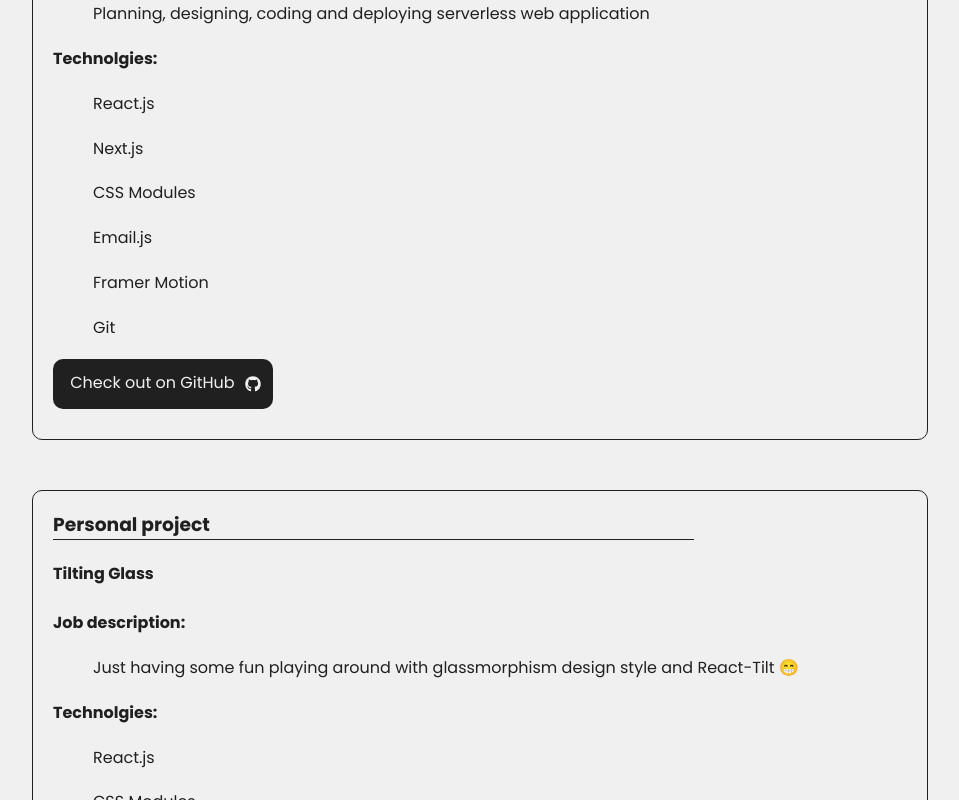
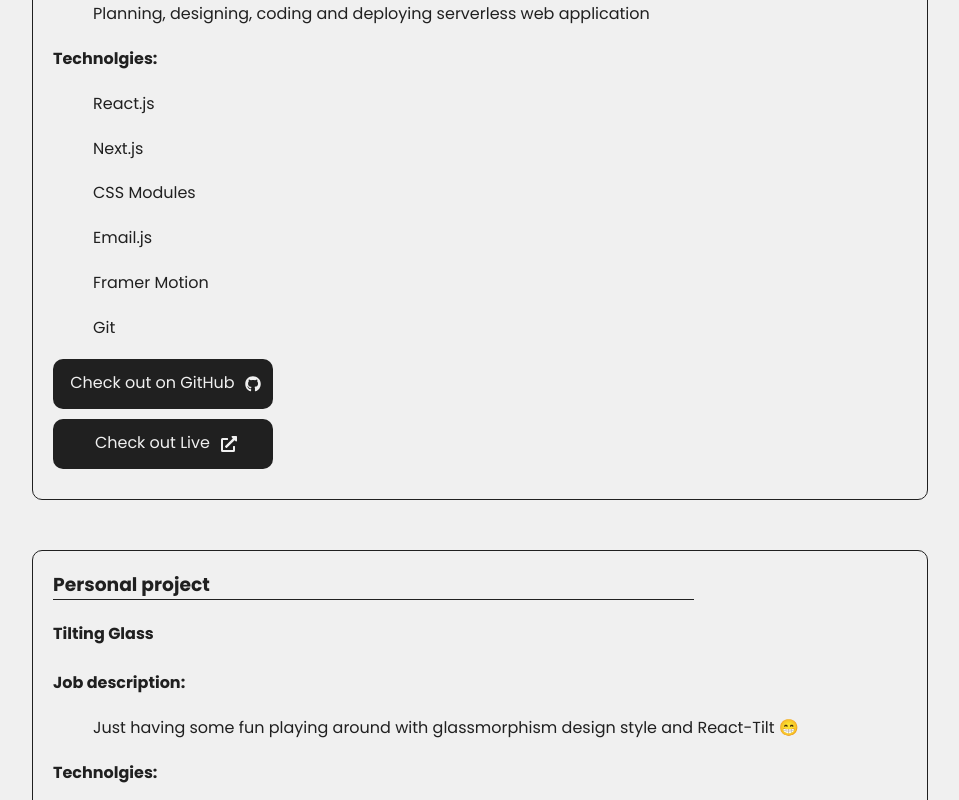
Before and after one commit to unizdmate/portfolio-redesign, a Next.js app: page /projects in a window 1280 px wide. Shown: the part 2150-2950 px from the top of the page, without its empty margins (160-1119 px from the left). Built offline with nearby package versions, Linux system fonts and the light colour scheme; no server answers.

Commit message:
added links for deployed projects and assigned them to btns

```diff
--- a/components/SingleProject.js
+++ b/components/SingleProject.js
@@ -1,9 +1,18 @@
 import styles from "../styles/SingleProject.module.css";
 import { FontAwesomeIcon } from "@fortawesome/react-fontawesome";
 import { faGithub } from "@fortawesome/free-brands-svg-icons";
+import { faExternalLinkAlt, faGlobe } from "@fortawesome/free-solid-svg-icons";
 
 const SingleProject = ({ project }) => {
-  const { id, employer, client, jobDescription, techStack, url } = project;
+  const {
+    id,
+    employer,
+    client,
+    jobDescription,
+    techStack,
+    gitUrl,
+    webUrl,
+  } = project;
 
   return (
     <article className={styles.single__project}>
@@ -33,11 +42,11 @@ const SingleProject = ({ project }) => {
         ))}
       </section>
 
-      {url ? (
+      {gitUrl ? (
         <div className={styles.btn__container}>
           <a
             className={styles.single__project__icon}
-            href={url}
+            href={gitUrl}
             target="_blank"
             rel="noopener noreferrer"
           >
@@ -48,6 +57,21 @@ const SingleProject = ({ project }) => {
           </a>
         </div>
       ) : null}
+      {webUrl ? (
+        <div className={styles.btn__container}>
+          <a
+            className={styles.single__project__icon}
+            href={webUrl}
+            target="_blank"
+            rel="noopener noreferrer"
+          >
+            <p>Check out Live</p>
+            <div className={styles.single__project__icon__container}>
+              <FontAwesomeIcon icon={faExternalLinkAlt} />
+            </div>
+          </a>
+        </div>
+      ) : null}
     </article>
   );
 };
--- a/data/projects.js
+++ b/data/projects.js
@@ -38,7 +38,7 @@ export const projects = [
       "Yoga GraphQL Server",
       "Prisma",
     ],
-    url: "https://github.com/unizdmate/dog-shelter-app",
+    gitUrl: "https://github.com/unizdmate/dog-shelter-app",
   },
   {
     id: 4,
@@ -55,7 +55,8 @@ export const projects = [
       "Framer Motion",
       "Git",
     ],
-    url: "https://github.com/unizdmate/portfolio-redesign",
+    gitUrl: "https://github.com/unizdmate/portfolio-redesign",
+    webUrl: "https://matekrezic.vercel.app/",
   },
   {
     id: 5,
@@ -65,6 +66,7 @@ export const projects = [
       "Just having some fun playing around with glassmorphism design style and React-Tilt 😁",
     ],
     techStack: ["React.js", "CSS Modules", "React-Tilt", "Git"],
-    url: "https://github.com/unizdmate/tilting-glass",
+    gitUrl: "https://github.com/unizdmate/tilting-glass",
+    webUrl: "https://tilting-glass.vercel.app/",
   },
 ];
```
